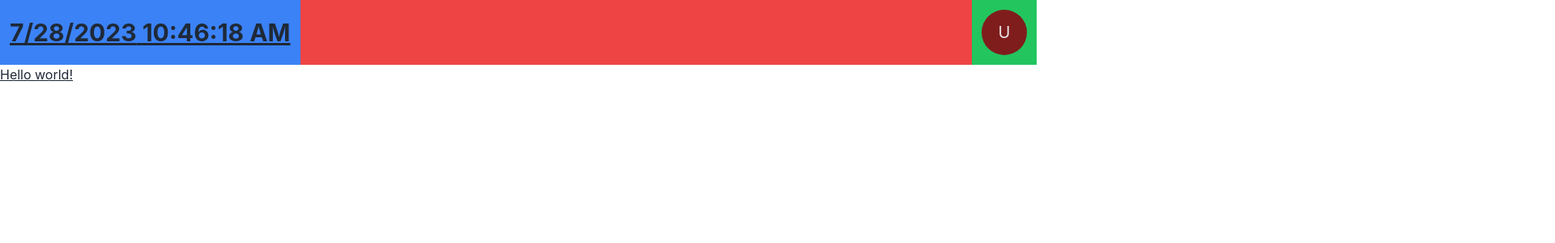
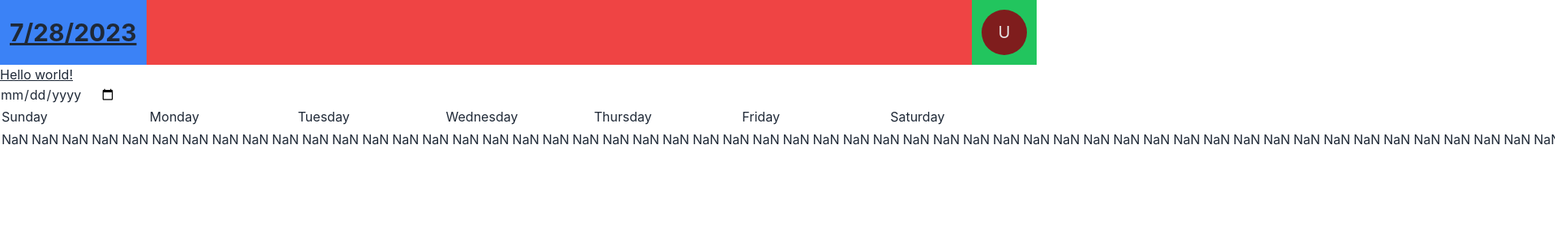
Before and after one commit to andreiron/SAW, a React (Create React App) app: page / in a window 1280 px wide. Shown: the top 300 px of the page at 81% size, 1920 px wide, since content can reach past the window. Built offline with nearby package versions, Linux system fonts and the light colour scheme.

Commit message:
prova calendario

```diff
--- a/src/App.js
+++ b/src/App.js
@@ -1,5 +1,6 @@
 import React from 'react'
 import Header from './Header'
+import Calendar from './Calendar'
 
 export default function App() {
   return (
@@ -9,6 +10,9 @@ export default function App() {
       <p className="underline">
         Hello world!
       </p>
+      <div className=' w-screen h-screen '>
+      <Calendar />
+      </div>
 
     </div>
 
--- /dev/null
+++ b/src/Calendar.js
@@ -0,0 +1,82 @@
+import { useState } from "react"
+
+
+const weekday = ['Sunday', 'Monday', 'Tuesday', 'Wednesday', 'Thursday', 'Friday', 'Saturday']
+
+
+
+export default function Calendar() {
+    const [msg, setmsg] = useState('')
+    const handleChange = (e) => {
+        setmsg(e.target.value)
+    }
+        return(
+            <>
+            <input type='date' onChange={handleChange} />
+            {calendar(msg)}
+            </>
+        )
+
+}
+
+function calendar(d) {
+
+    let date = new Date(d);
+
+    let day = date.getDay()
+    let dayoftheweek = date.getDate()
+
+
+    return(
+        <>
+        <div className="w-full h-fit flex flex-col">
+            <div className="w-full h-fit flex flex-row">
+                {calendarfirstRow()}
+            </div>
+            <div className="w-full h-fit flex flex-row">
+                {calendarRow(d)}
+            </div>
+
+        </div>
+        </>
+
+    )
+
+    }
+function calendarfirstRow(){
+    let ret = [];
+    for (let i = 0; i < 7; i++) {
+        ret.push(<div key={i} className='w-1/6 h-1/6 border-2 border-white flex-1'> {weekday[i]} </div>)
+    }
+
+    return(
+        ret
+    )
+}
+
+function calendarRow(d) {
+
+    let date = new Date(d);
+
+    let day = date.getDay()
+    let dayoftheweek = date.getDate()
+
+    let ret = [];
+    for (let i = 0; i < 31; i++) {
+        for (let j = 0; j < 7; j++) {
+            if (i < day) {
+                ret.push(<div key={i} className='w-1/6 h-1/6 border-2 border-white flex-1'> {''} </div>)
+            } else {
+                ret.push(<div key={i} className='w-1/6 h-1/6 border-2 border-white flex-1'> {dayoftheweek} </div>)
+            }
+        }
+        ret.push(<br/>)
+
+
+    }
+    return(
+        ret
+    )
+
+
+}
--- a/src/Clock.js
+++ b/src/Clock.js
@@ -2,7 +2,6 @@
 function now (i ) {
     var now =  new Date();
     var ret = now.toLocaleString().split(',');
-
     return ret[i];
 }
 
@@ -11,7 +10,7 @@ export default function Clock() {
     return (
         <h1 className=" p-3 w-fit text-3xl font-bold flex justify-center items-center underline relative bg-blue-500 flex-initial">
             {now(0)}
-            {now(1)}
+
         </h1>
     )
 
```
